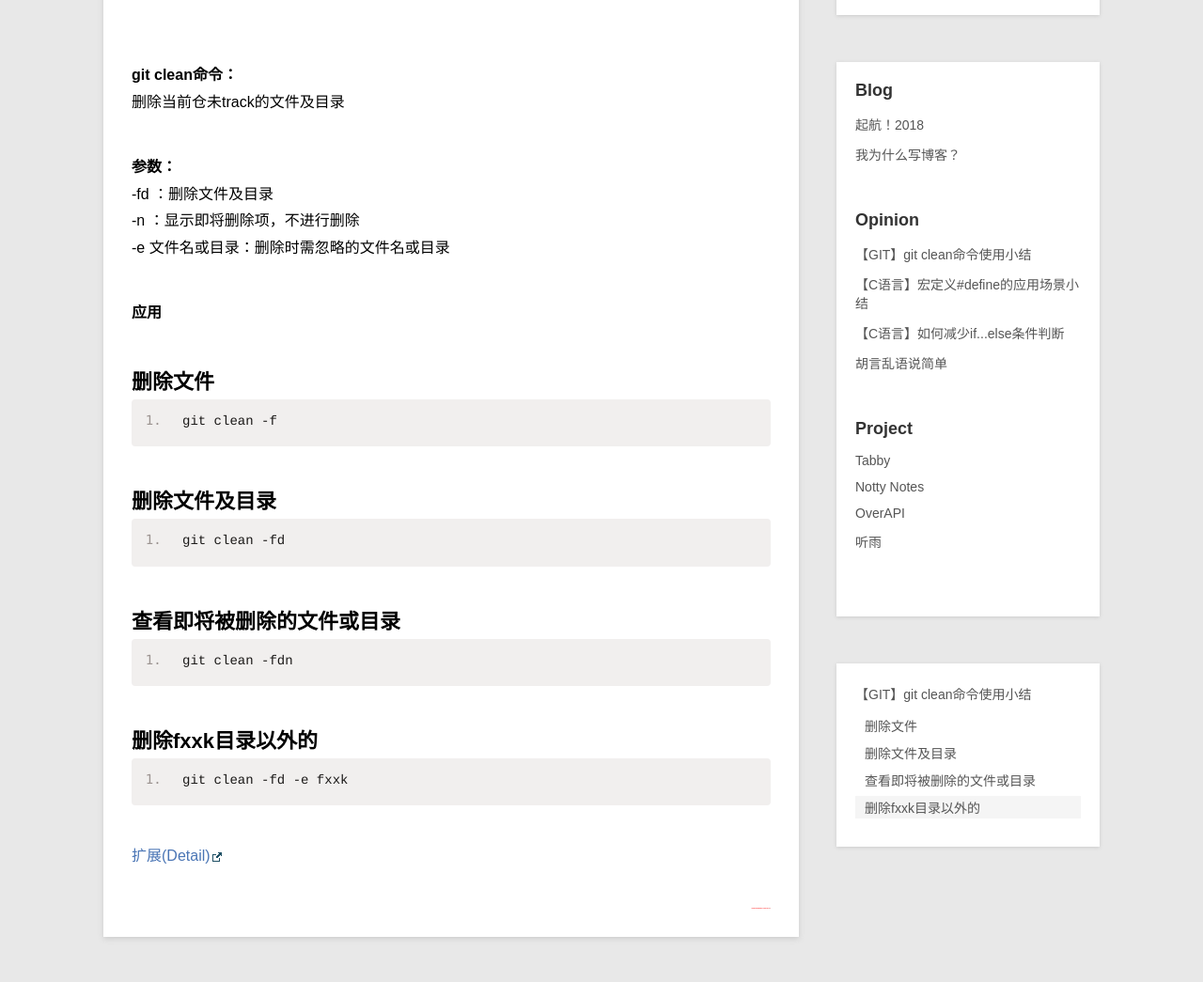
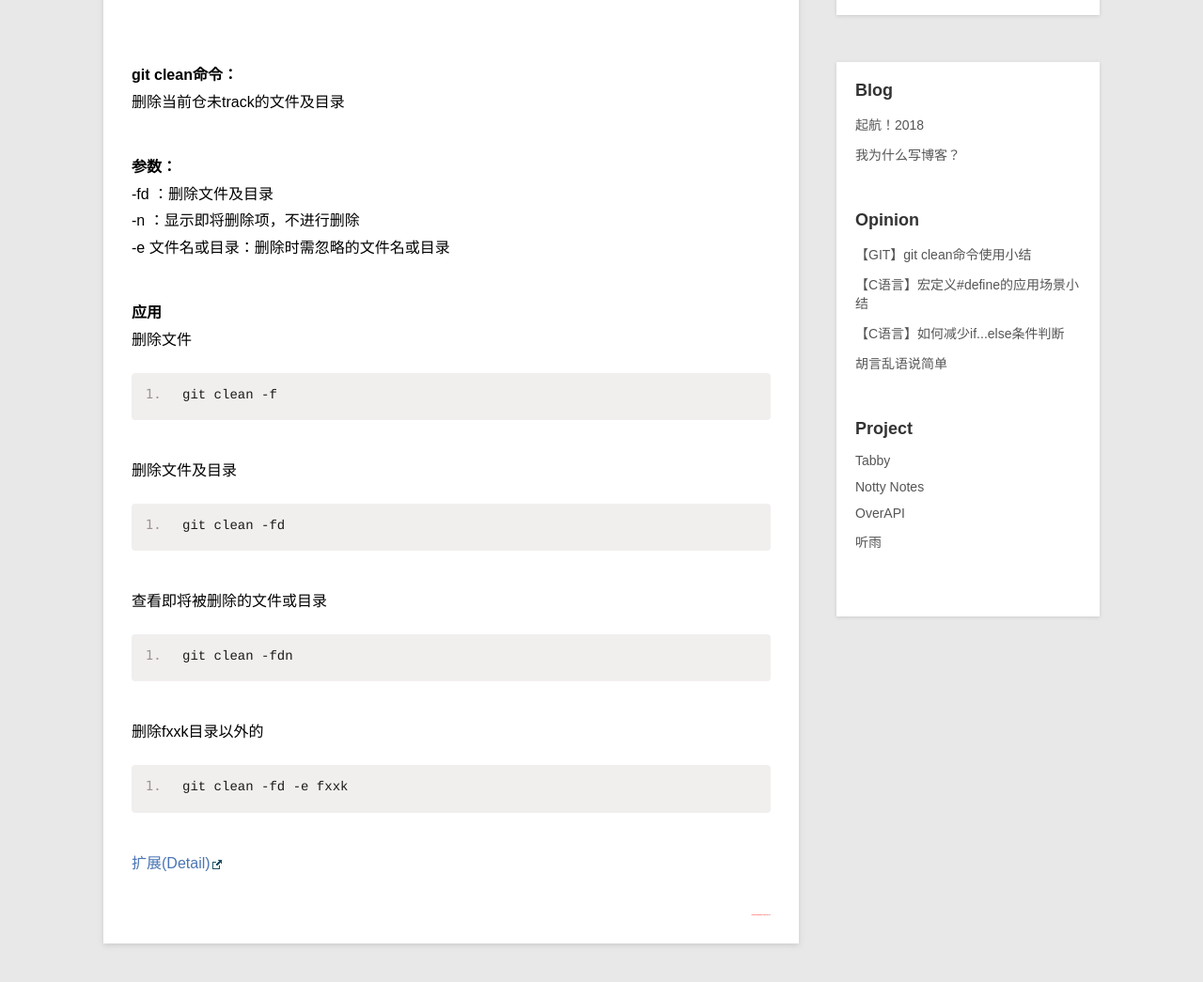
Before and after one commit to Nh-touch/Nh-touch.github.io, a Jekyll site: the page built from _posts/opinion/2018-01-04-git-clean.md, in a window 1280 px wide, cut to the strip 207-1291 px from the top of the page. Shown: the top 1045 px of the strip at 94% size. Built offline with Jekyll 4.4.1, drawn with Linux system fonts in a browser that asks for light colours; Markdown is read by kramdown in place of the engine named in the settings; comment, search, counter and statistics services are not loaded.

Commit message:
add git clean command
add git clean command

````diff
--- a/_posts/opinion/2018-01-04-git-clean.md
+++ b/_posts/opinion/2018-01-04-git-clean.md
@@ -14,19 +14,19 @@ description: 使用git clean清除当前仓下的文档或目录
 -e 文件名或目录：删除时需忽略的文件名或目录
 
 **应用**
-##删除文件
+删除文件
 ```
 git clean -f
 ```
-##删除文件及目录
+删除文件及目录
 ```
 git clean -fd
 ```
-##查看即将被删除的文件或目录
+查看即将被删除的文件或目录
 ```
 git clean -fdn
 ```
-##删除fxxk目录以外的
+删除fxxk目录以外的
 ```
 git clean -fd -e fxxk
 ```
````
